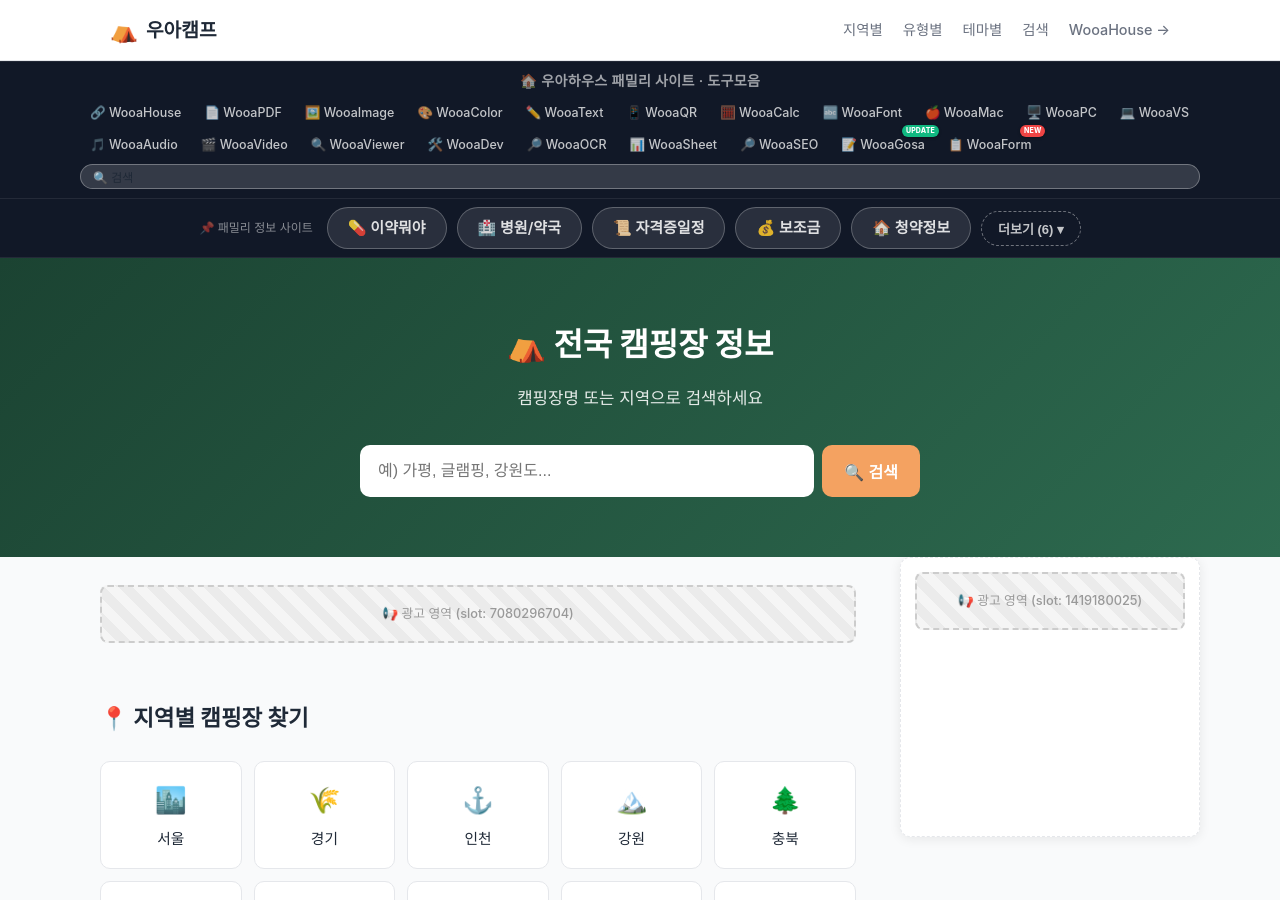
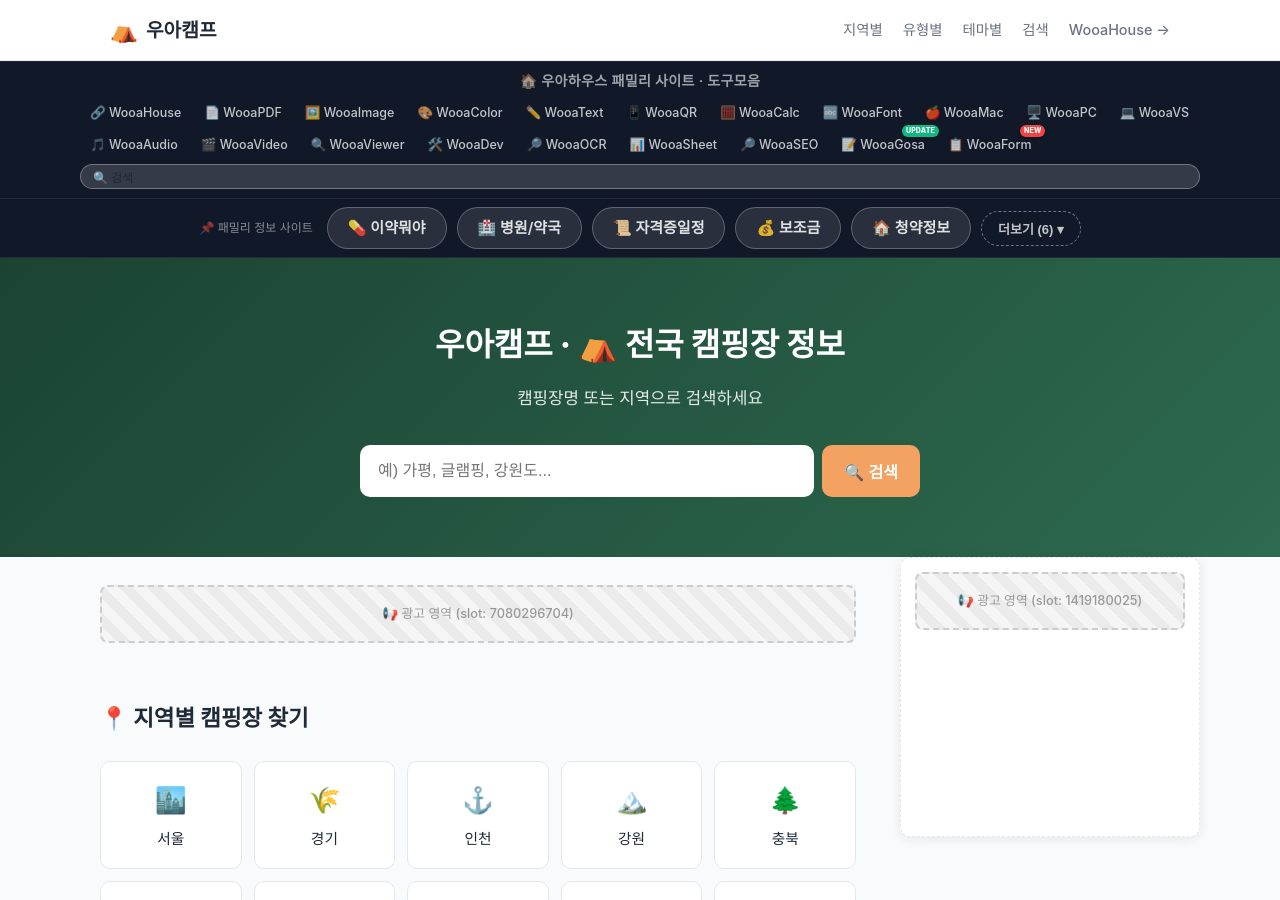
Before and after one commit to ingmaster83-code/wooacamp, a Jekyll site: the page built from index.html, in a window 1280 px wide and 900 px high. Built offline with Jekyll 4.4.1, drawn with Linux system fonts in a browser that asks for light colours; some web fonts are replaced; comment, search, counter and statistics services are not loaded.

Commit message:
Add Korean brand name to H1 for SEO/brand-search visibility

```diff
--- a/index.html
+++ b/index.html
@@ -6,7 +6,7 @@ description: 전국 캠핑장 위치, 시설, 예약 정보를 한눈에. 일반
 
 <!-- 히어로 & 검색 -->
 <div class="hero">
-  <h1>⛺ 전국 캠핑장 정보</h1>
+  <h1>우아캠프 · ⛺ 전국 캠핑장 정보</h1>
   <p>캠핑장명 또는 지역으로 검색하세요</p>
   <div class="search-wrap">
     <input type="text" id="searchInput" class="search-input"
```
